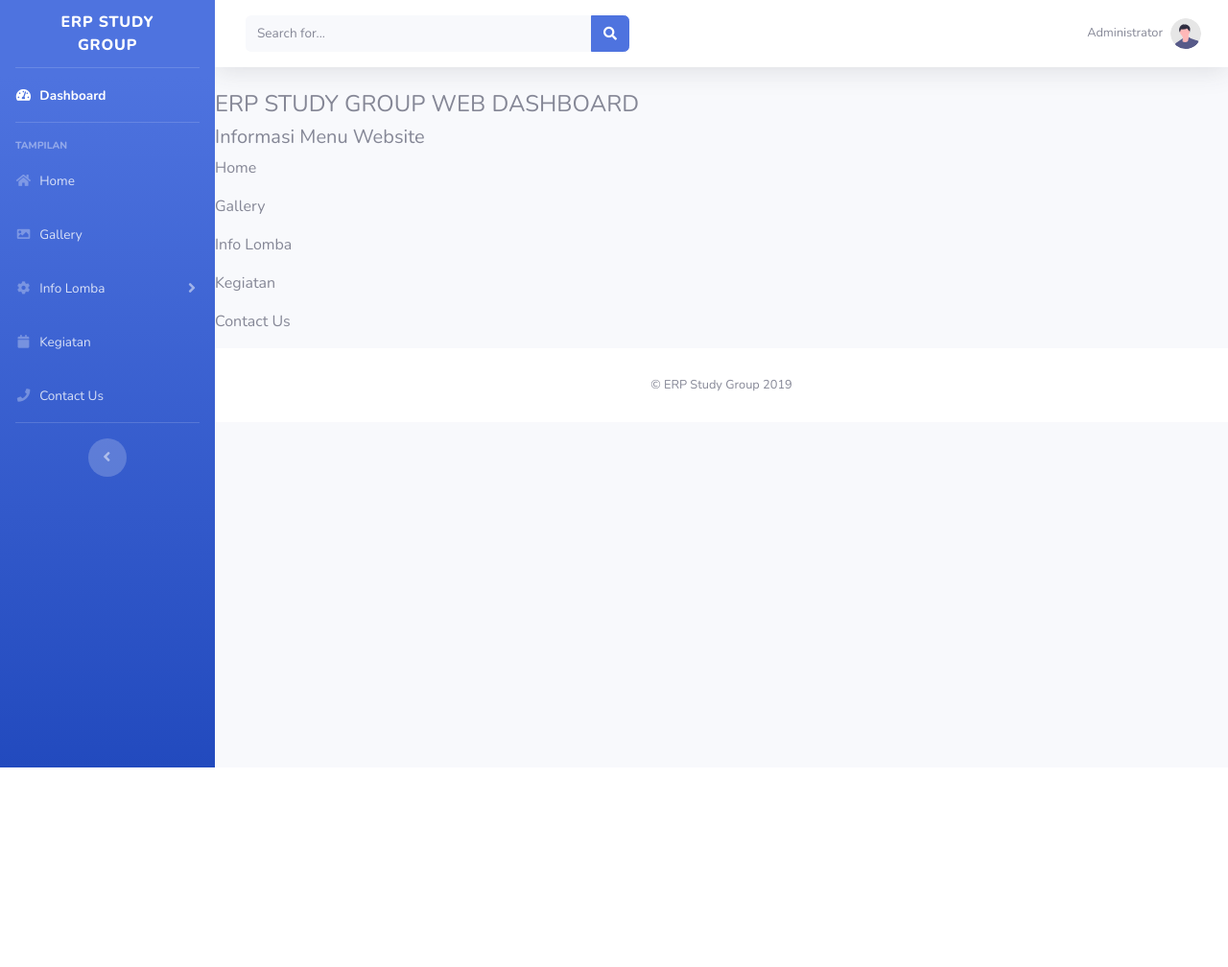
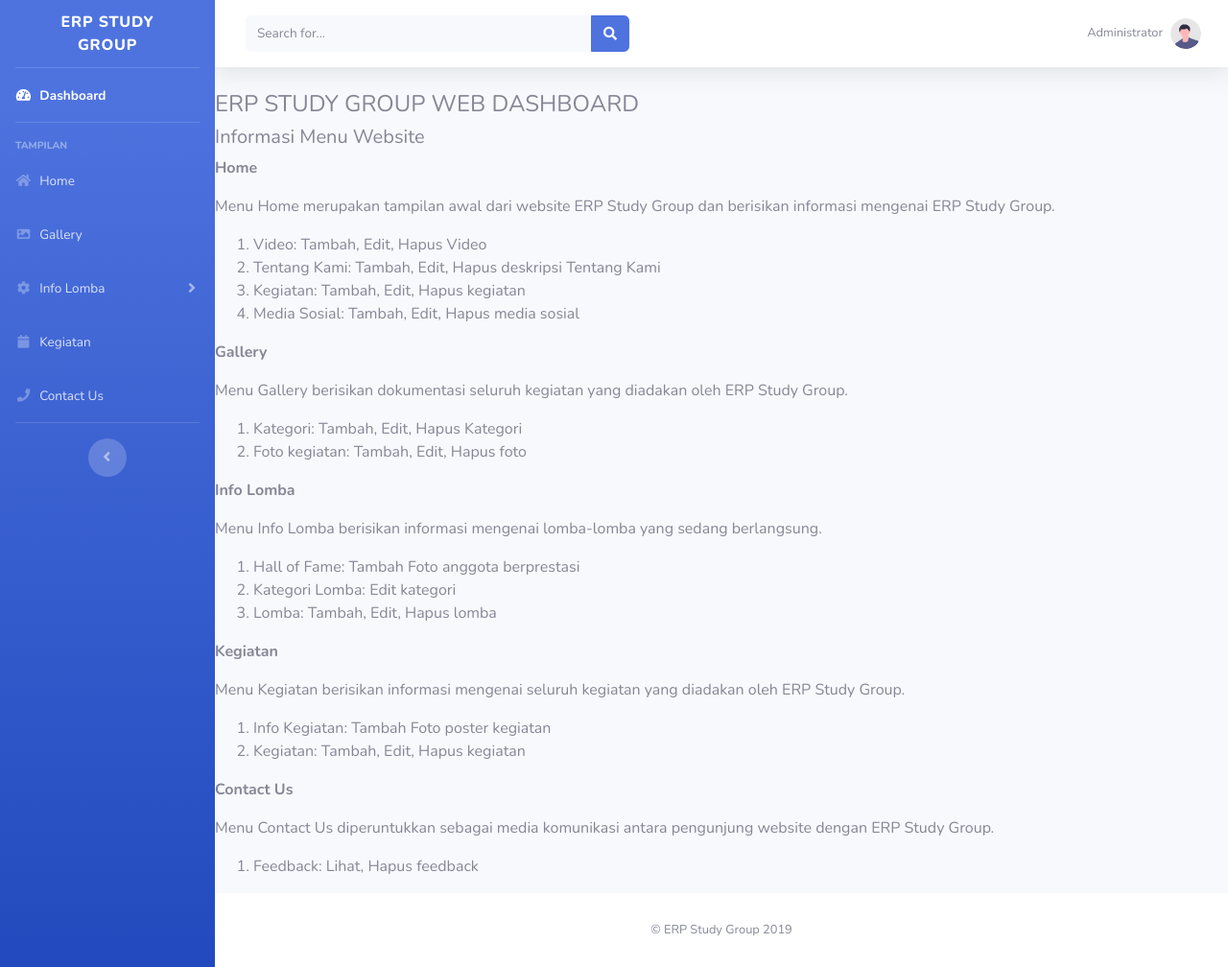
Before and after one commit to araveta/ESG-WEB-DEVELOPMENT, a PHP site: page /admin/dashboard.php in a window 1280 px wide. Shown: the whole page at 96% size. Before the commit the page ends 800 px from the top, so only its background shows below. Run offline with PHP 8.4, Linux system fonts and the light colour scheme; a user stored in the database is signed in; some libraries are stand-ins or nearby versions.

Commit message:
BE apakah ini maksudnya???

```diff
--- a/backend_work/admin/dashboard.php
+++ b/backend_work/admin/dashboard.php
@@ -2,11 +2,38 @@
 <section id="dashboard">
     <h4>ERP STUDY GROUP WEB DASHBOARD</h4>
     <h5>Informasi Menu Website</h5>
-    <p>Home</P>
-    <p>Gallery</P>
-    <p>Info Lomba</P>
-    <p>Kegiatan</P>
-    <p>Contact Us</P>
+    <p><b>Home</b></p>
+    <p>Menu Home merupakan tampilan awal dari website ERP Study Group dan berisikan informasi mengenai ERP Study Group.</p>
+    <ol>
+        <li>Video: Tambah, Edit, Hapus Video</li>
+        <li>Tentang Kami: Tambah, Edit, Hapus deskripsi Tentang Kami</li>
+        <li>Kegiatan: Tambah, Edit, Hapus kegiatan</li>
+        <li>Media Sosial: Tambah, Edit, Hapus media sosial</li>
+    </ol>
+    <p><b>Gallery</b></P>
+    <p>Menu Gallery berisikan dokumentasi seluruh kegiatan yang diadakan oleh ERP Study Group.</p>
+    <ol>
+        <li>Kategori: Tambah, Edit, Hapus Kategori</li>
+        <li>Foto kegiatan: Tambah, Edit, Hapus foto</li>
+    </ol>
+    <p><b>Info Lomba</b></P>
+    <p>Menu Info Lomba berisikan informasi mengenai lomba-lomba yang sedang berlangsung.</p>
+    <ol>
+        <li>Hall of Fame: Tambah Foto anggota berprestasi</li>
+        <li>Kategori Lomba: Edit kategori</li>
+        <li>Lomba: Tambah, Edit, Hapus lomba</li>
+    </ol>
+    <p><b>Kegiatan</b></P>
+    <p>Menu Kegiatan berisikan informasi mengenai seluruh kegiatan yang diadakan oleh ERP Study Group.</p>
+    <ol>
+        <li>Info Kegiatan: Tambah Foto poster kegiatan</li>
+        <li>Kegiatan: Tambah, Edit, Hapus kegiatan</li>
+    </ol>
+    <p><b>Contact Us</b></P>
+    <p>Menu Contact Us diperuntukkan sebagai media komunikasi antara pengunjung website dengan ERP Study Group.</p>
+    <ol>
+        <li>Feedback: Lihat, Hapus feedback</li>
+    </ol>
 </section>
 
 
```
